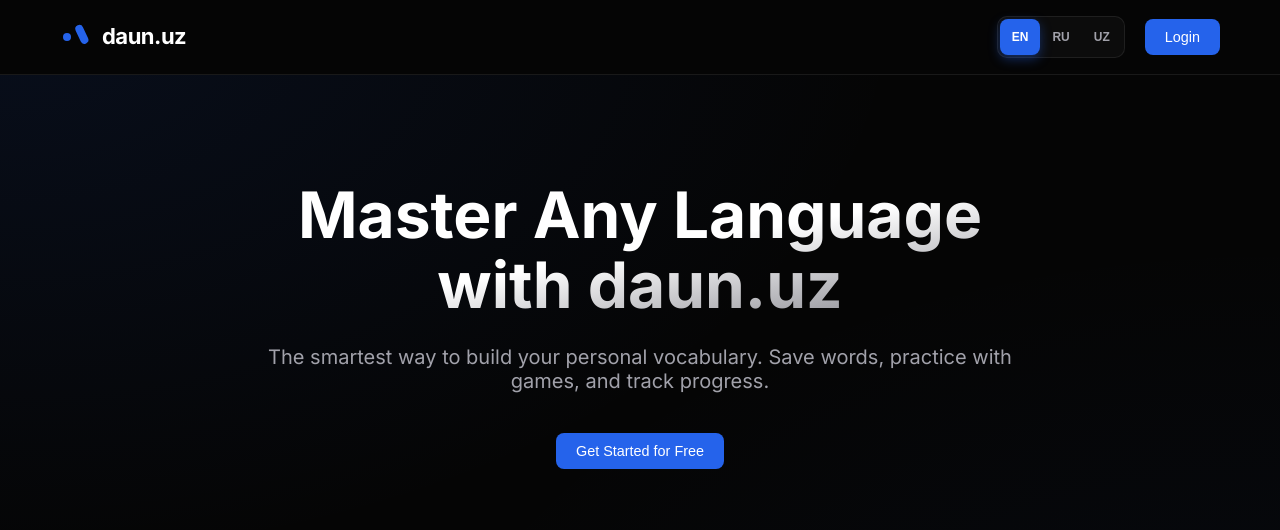
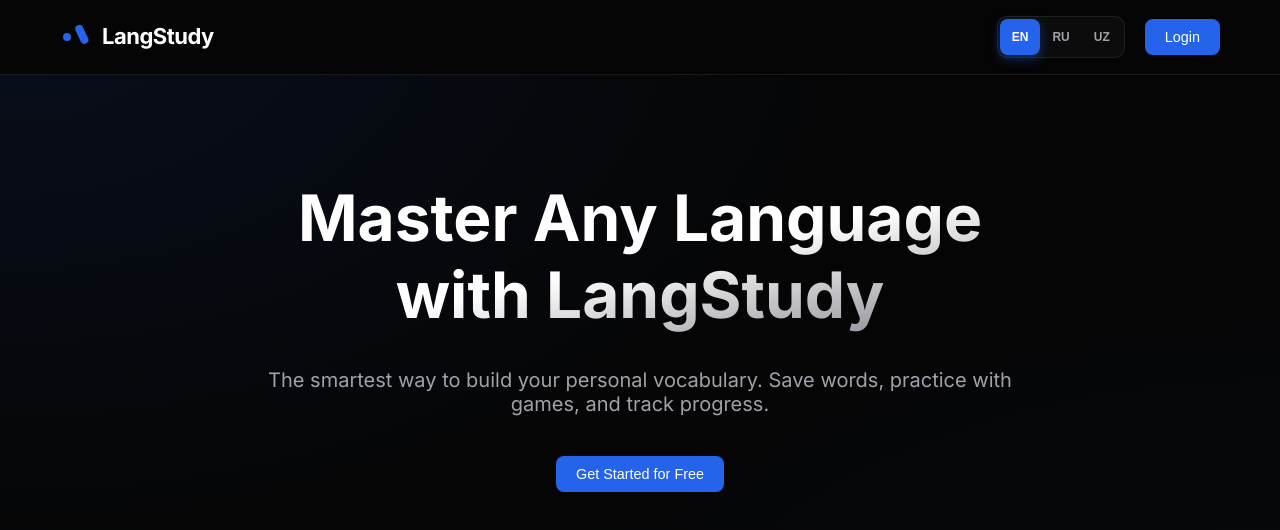
Before and after one commit to kakhramanov295/englify-zxc, a React (Vite) app: page / in a window 1280 px wide. Shown: the top 530 px of the page. Built offline with nearby package versions, Linux system fonts and the light colour scheme.

Commit message:
update: rename daun.uz to LangStudy and fix hero title layout

```diff
--- a/src/App.jsx
+++ b/src/App.jsx
@@ -51,7 +51,7 @@
     return (
       <div className="loading-screen">
         <div className="loader"></div>
-        <p>Loading daun.uz...</p>
+        <p>Loading LangStudy...</p>
       </div>
     );
   }
--- a/src/components/Header.jsx
+++ b/src/components/Header.jsx
@@ -99,7 +99,7 @@
               <circle cx="7" cy="16" r="4" fill="#2563eb"/>
               <rect x="14" y="6" width="8" height="20" rx="4" transform="rotate(-25 14 6)" fill="#2563eb"/>
             </svg>
-            <span className="logo-text">daun.uz</span>
+            <span className="logo-text">LangStudy</span>
           </h1>
 
           {/* Desktop Navigation */}
--- a/src/index.css
+++ b/src/index.css
@@ -649,7 +649,8 @@
   font-size: 4rem;
   font-weight: 800;
   margin-bottom: 24px;
-  line-height: 1.1;
+  line-height: 1.2;
+  padding-bottom: 10px;
   background: linear-gradient(to bottom right, #fff 50%, #71717a);
   -webkit-background-clip: text;
   -webkit-text-fill-color: transparent;
--- a/src/translations.js
+++ b/src/translations.js
@@ -45,7 +45,7 @@
     or: "OR",
     googleSignIn: "Sign in with Google",
     processing: "Processing...",
-    heroTitle: "Master Any Language with daun.uz",
+    heroTitle: "Master Any Language with LangStudy",
     heroDesc: "The smartest way to build your personal vocabulary. Save words, practice with games, and track progress.",
     getStarted: "Get Started for Free",
     saveForLater: "Save for Study",
@@ -103,7 +103,7 @@
     or: "ИЛИ",
     googleSignIn: "Войти через Google",
     processing: "Загрузка...",
-    heroTitle: "Освойте любой язык с daun.uz",
+    heroTitle: "Освойте любой язык с LangStudy",
     heroDesc: "Умный способ пополнения словарного запаса. Сохраняйте слова и отслеживайте прогресс.",
     getStarted: "Начать бесплатно",
     saveForLater: "В изучение",
@@ -161,7 +161,7 @@
     or: "YOKI",
     googleSignIn: "Google orqali kirish",
     processing: "Yuklanmoqda...",
-    heroTitle: "daun.uz bilan istalgan tilni o'rganing",
+    heroTitle: "LangStudy bilan istalgan tilni o'rganing",
     heroDesc: "Shaxsiy lug'at boyligingizni oshirishning eng aqlli usuli. So'zlarni saqlang va natijalarni kuzating.",
     getStarted: "Bepul boshlash",
     saveForLater: "O'rganishga saqlash",
```
